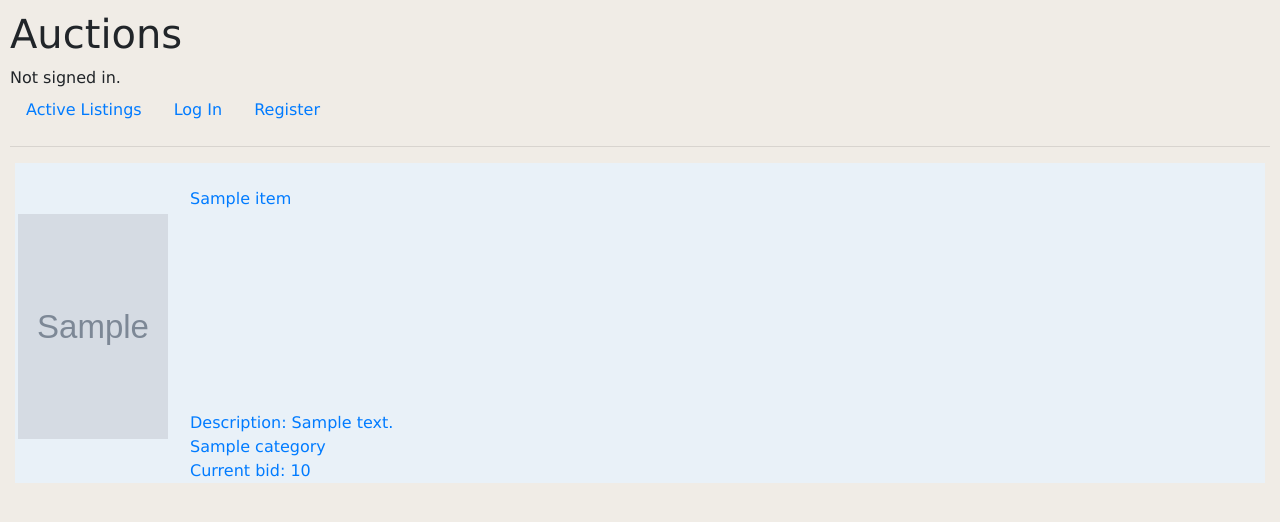
After one commit to Brookface2/commerce, a Django app: template auctions/templates/auctions/watchlist.html in a window 1280 px wide. The commit adds this page. Shown: the top 522 px of the page. Run offline with Django 3.2, Linux system fonts and the light colour scheme; the template is opened without the code that fills it: most values are stand-ins (such as "Sample title", 1, 10 or a date in 2020); grey boxes marked "Sample" are stand-in pictures; some libraries are stand-ins or nearby versions.

Commit message:
adding watchlist and some styling

```diff
--- a/auctions/static/auctions/styles.css
+++ b/auctions/static/auctions/styles.css
@@ -1,6 +1,7 @@
 body {
     padding: 10px;
     font-family:'Lucida Sans', 'Lucida Sans Regular', 'Lucida Grande', 'Lucida Sans Unicode', Geneva, Verdana, sans-serif;
+    background-color: rgb(240, 236, 230);
 }
 
 .message{
@@ -42,16 +43,23 @@ body {
 .comment-group{
     border-width: 2px;
     border-color: black;
-    background-color: rgb(146, 18, 18);
+    background-color: rgb(230, 234, 230);
     padding: 2px;
     border: black;
 }
 .comment-item{
     padding-bottom: 2px;
-    background-color: aquamarine;
     font-family: 'Courier New', Courier, monospace;
+    border: thin solid black;
+    margin: 2px;
 }
 
 .comment-date{
     font-size: x-small;
 }
+.watchlist-btn{
+    padding-left: 87px;
+}
+.bid-form{
+    padding-left: 52px;
+}
--- a/auctions/templates/auctions/layout.html
+++ b/auctions/templates/auctions/layout.html
@@ -27,6 +27,9 @@
                 <li class="nav-item">
                     <a class="nav-link" href="{% url 'create' %}">Create Listing</a>
                 </li>
+                <li class="nav-item">
+                    <a class="nav-link" href="{% url 'watchlist' %}">Watchlist</a>
+                </li>
             {% else %}
                 <li class="nav-item">
                     <a class="nav-link" href="{% url 'login' %}">Log In</a>
--- /dev/null
+++ b/auctions/templates/auctions/watchlist.html
@@ -0,0 +1,40 @@
+{% extends 'auctions/layout.html' %}
+{% block body %}
+    {% for item in on_watchlist%}
+        {% if item.on_watchlist %}
+        <div class="listing_page">
+            <a class="indv_listing" href="{% url 'listing' item.id %}">
+            <div class="indv_listing">
+                {{ item.title}}
+            </div>
+            {% if item.image %}
+            <div class="indv_listing-image">
+               <img src={{ item.image }} alt={{item.description}} width='150px' height='225px'>
+            </div>
+            {% else %}
+            <div>
+                <img src="static/auctions/blankimage.jpg" alt="No image available" width"150px" height="225px">
+            </div>
+            {%endif%}
+            <div class='indv_listing'>
+                Description: {{ item.description }}
+            </div>
+            {%if item.category %}
+            <div class="indv_listing">
+                {{item.category}}
+                {% else %}
+                {{ message }}
+            {% endif %}
+            </div>
+            <div class='indv_listing'>
+                Current bid: {{ item.current_price }}
+            </div>
+            </a>
+            {%endif%}
+        </div>
+    </div>
+        {%empty%}
+        <div class="message">
+            {{ message }}
+        {% endfor %}
+{% endblock %}
--- a/auctions/urls.py
+++ b/auctions/urls.py
@@ -11,4 +11,5 @@ urlpatterns = [
     path("register", views.register, name="register"),
     path("createlisting", views.create, name="create"),
     path("<int:listing_id>", views.listing, name="listing" ),
+    path("watchlist", views.watchlisted, name="watchlist"),
 ]
```
Also changed, not shown: auctions/templates/auctions/listing.html (+12 -14 lines), auctions/views.py (+7 -3 lines), db.sqlite3.
